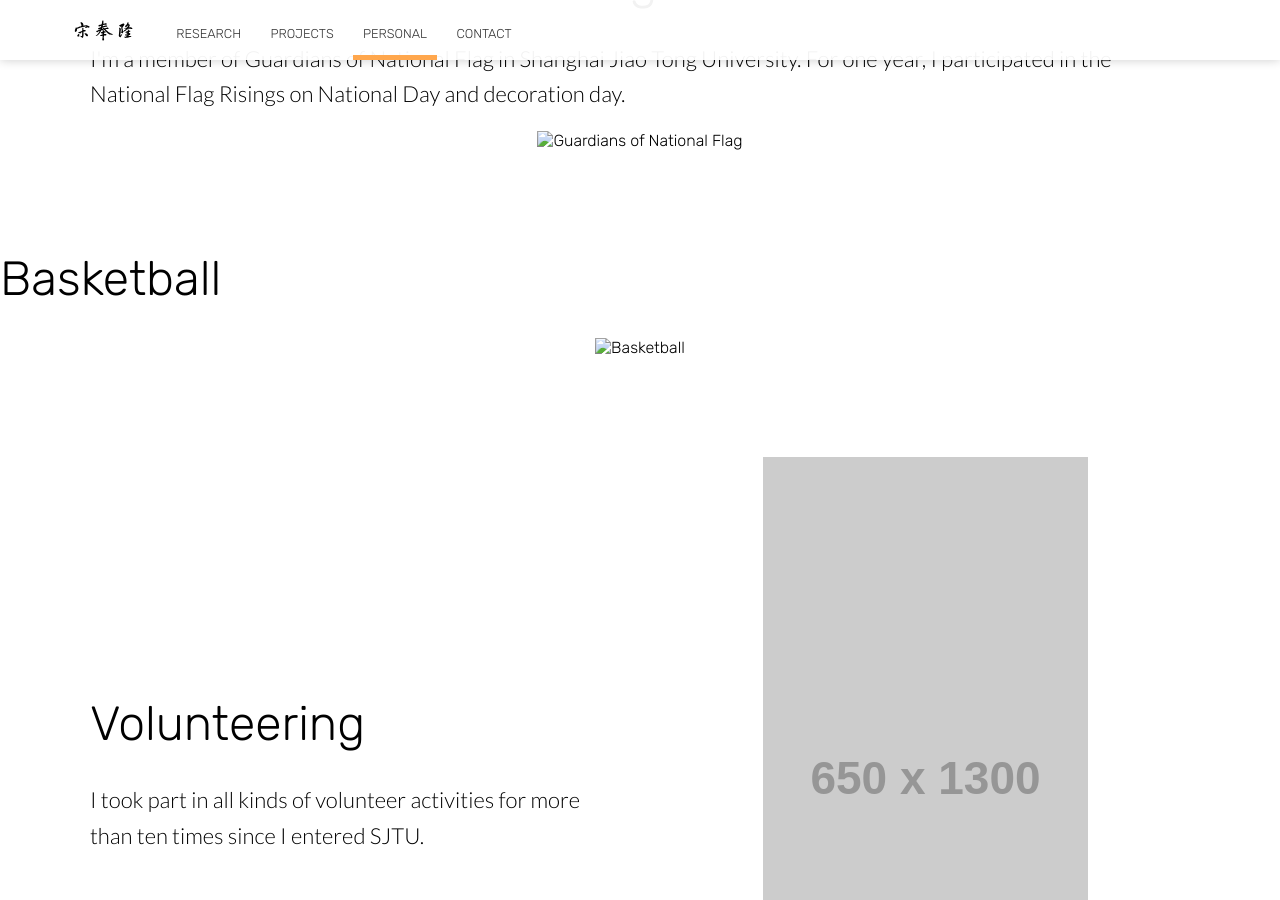
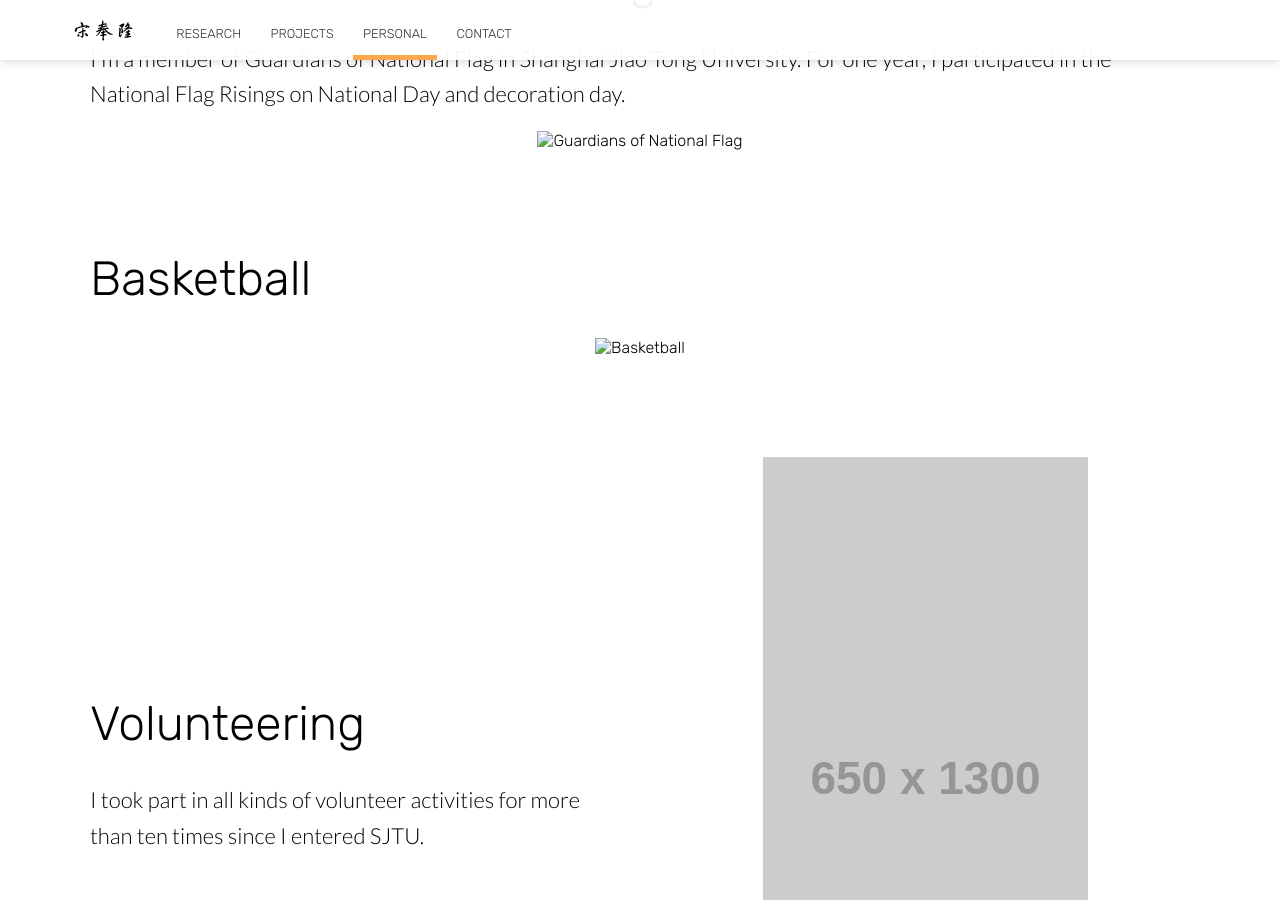
Before and after one commit to FenglongSong/fenglongsong.github.io, a Jekyll site: the page built from personal.html, in a window 1280 px wide and 900 px high, scrolled down 1047 px. Built offline with Jekyll 4.4.1, drawn with Linux system fonts in a browser that asks for light colours; nearby versions of some CDN libraries.

Commit message:
Update personal.html

```diff
--- a/personal.html
+++ b/personal.html
@@ -28,15 +28,16 @@ image: https://source.unsplash.com/BcoGknSqlDc/2000x1322?a=.png
 	</section>
 
 	<section class="info">
-		<!-- <div class="container flex"> -->
+		<div class="container flex">
 			<div class="text">
 				<h2 class="editable">Basketball</h2>
 				<p class="editable"></p>
 			</div>
-			<div class="image">
-				<img class="editable" src="images/personal/basketball_1.jpg" alt="Basketball" />
-			</div>
-		<!-- </div> -->
+
+		</div>
+		<div class="image">
+			<img class="editable" src="images/personal/basketball_1.jpg" alt="Basketball" />
+		</div>
 	</section>
 
 	<section class="info">
```
